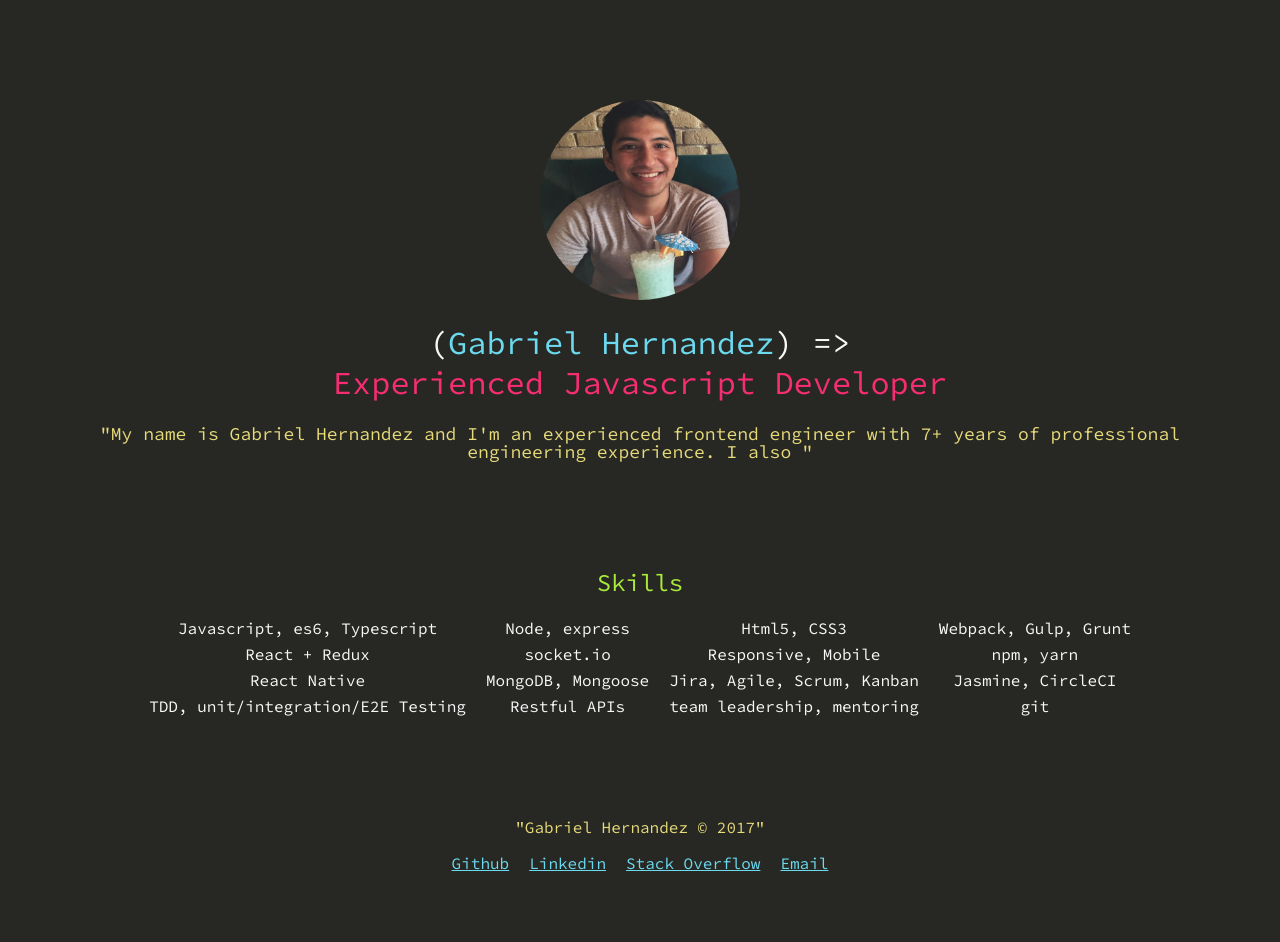
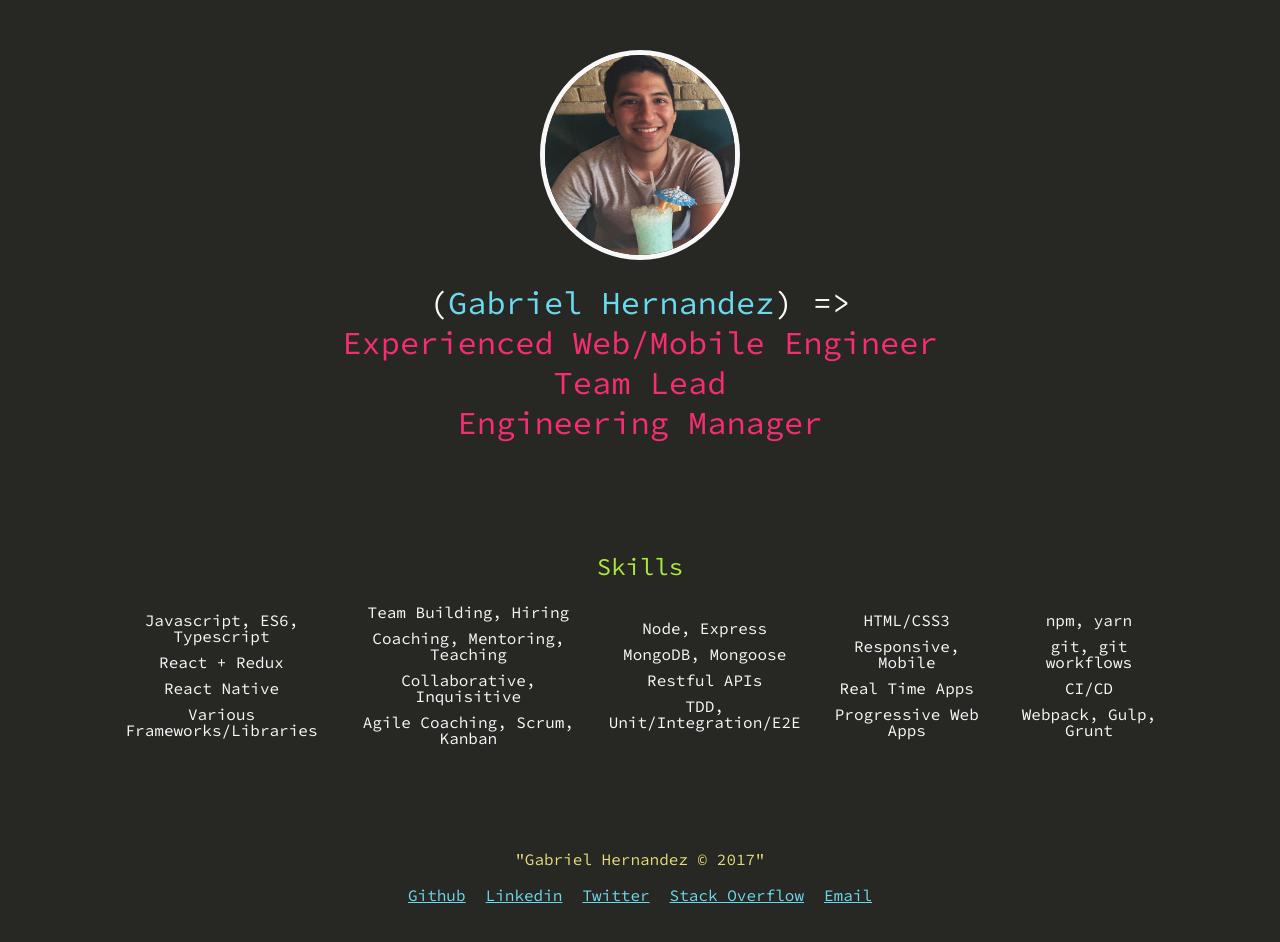
Before and after one commit to ghernandez345/ghernandez345.github.io, a website: page index.html in a window 1280 px wide. Drawn offline with nearby package versions, Linux system fonts and the light colour scheme.

Commit message:
added engineering manager content and more styles

```diff
--- a/index.html
+++ b/index.html
@@ -11,7 +11,7 @@
       gtag('config', 'UA-26939063-3');
     </script>
     <meta charset="utf-8">
-    <title>Gabe Hernandez - Front End Developer</title>
+    <title>Gabriel Hernandez - Front End Developer</title>
     <link href="./styles/reset.css" rel="stylesheet" />
     <link href="https://cdnjs.cloudflare.com/ajax/libs/normalize/8.0.0/normalize.min.css" rel="stylesheet" />
     <link href="./styles/main.css" rel="stylesheet" />
@@ -25,12 +25,10 @@
       <img class="profile-img" src="./assets/me.jpg" title="my picture" />
       <h1 class="header-title">
         <span class="main-title">(<span class="name">Gabriel Hernandez</span>) => </span>
-        <span class="sub-title">Experienced Javascript Developer</span>
+        <span class="sub-title">Experienced Web/Mobile Engineer</span>
+        <span class="sub-title">Team Lead</span>
+        <span class="sub-title">Engineering Manager</span>
       </h1>
-      <p>
-        "My name is Gabriel Hernandez and I'm an experienced frontend engineer with 7+ years of
-        professional engineering experience. I also "
-      </p>
     </header>
 
     <!-- Skills -->
@@ -38,28 +36,34 @@
       <h2>Skills</h2>
       <div class="skill-lists">
         <ul class="skill-list">
-          <li>Javascript, es6, Typescript</li>
+          <li>Javascript, ES6, Typescript</li>
           <li>React + Redux</li>
           <li>React Native</li>
-          <li>TDD, unit/integration/E2E Testing</li>
+          <li>Various Frameworks/Libraries</li>
         </ul>
         <ul class="skill-list">
-          <li>Node, express</li>
-          <li>socket.io</li>
+          <li>Team Building, Hiring</li>
+          <li>Coaching, Mentoring, Teaching</li>
+          <li>Collaborative, Inquisitive</li>
+          <li>Agile Coaching, Scrum, Kanban</li>
+        </ul>
+        <ul class="skill-list">
+          <li>Node, Express</li>
           <li>MongoDB, Mongoose</li>
           <li>Restful APIs</li>
+          <li>TDD, Unit/Integration/E2E</li>
         </ul>
         <ul class="skill-list">
-          <li>Html5, CSS3</li>
+          <li>HTML/CSS3</li>
           <li>Responsive, Mobile</li>
-          <li>Jira, Agile, Scrum, Kanban</li>
-          <li>team leadership, mentoring</li>
+          <li>Real Time Apps</li>
+          <li>Progressive Web Apps</li>
         </ul>
         <ul class="skill-list">
+          <li>npm, yarn</li>
+          <li>git, git workflows</li>
+          <li>CI/CD</li>
           <li>Webpack, Gulp, Grunt</li>
-          <li>npm, yarn</li>
-          <li>Jasmine, CircleCI</li>
-          <li>git</li>
         </ul>
       </div>
     </section>
@@ -75,6 +79,9 @@
           <a href="https://www.linkedin.com/in/gabriel-hernandez-dev/" title="linkedin">Linkedin</a>
         </li>
         <li>
+          <a href="https://twitter.com/gabeh348" title="twitter">Twitter</a>
+        </li>
+        <li>
           <a href="https://stackoverflow.com/users/1516599/gabe-h" title="stack overflow">Stack Overflow</a>
         </li>
         <li>
--- a/styles/main.css
+++ b/styles/main.css
@@ -20,13 +20,13 @@ h2 {
 }
 
 .page-section {
-  padding: 100px;
+  padding: 50px 100px;
 }
 
 /* header styles */
 
 #header-section {
-  padding-bottom: 50px;
+  padding-bottom: 30px;
   text-align: center;
 }
 
@@ -41,8 +41,9 @@ h2 {
 }
 
 .profile-img {
-  border-radius: 100px;
-  height: 200px;
+  border: #F8F8F8 solid 5px;
+  border-radius: 100%;
+  height: 210px;
   width: 200px;
 }
 
@@ -80,7 +81,7 @@ h2 {
   display: flex;
   flex-direction: column;
   justify-content: center;
-  padding: 0 10px;
+  padding: 0 15px;
 }
 
 .skill-list li {
```
